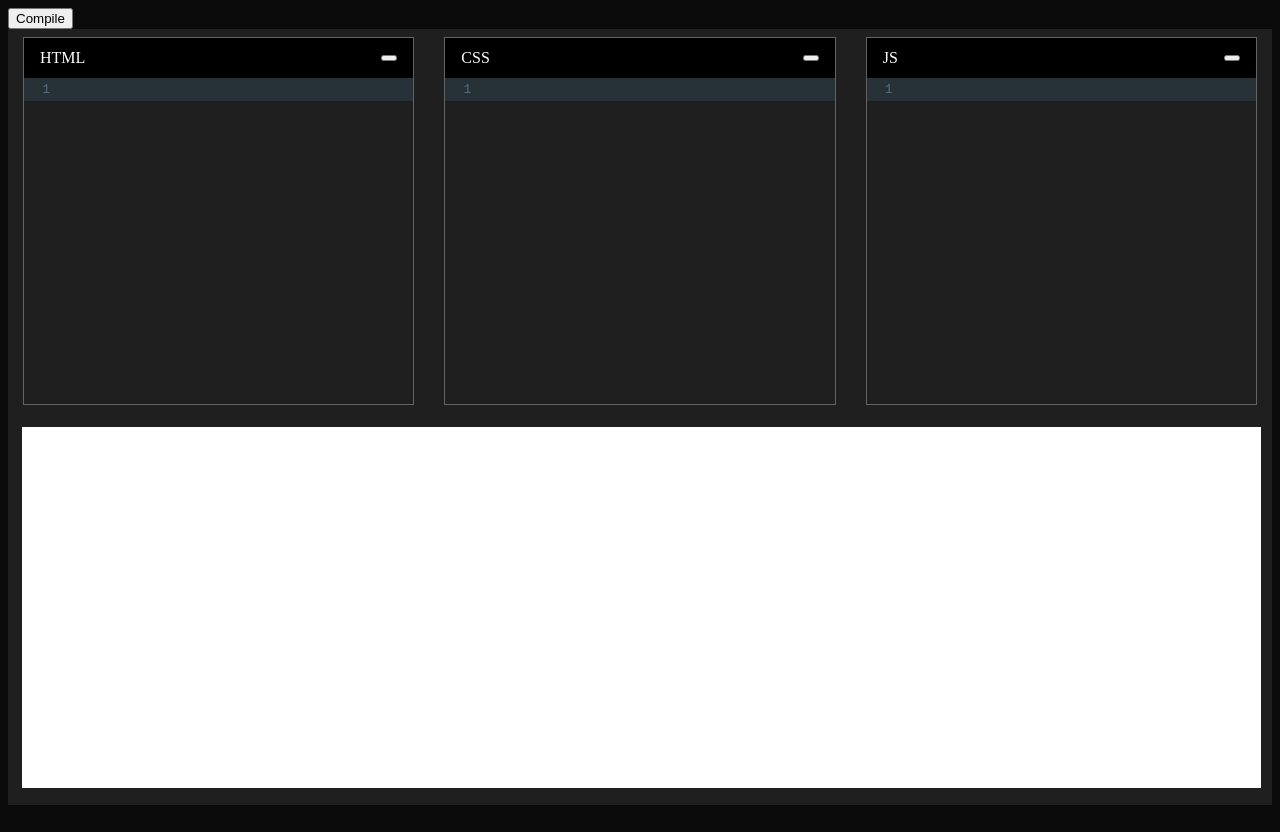
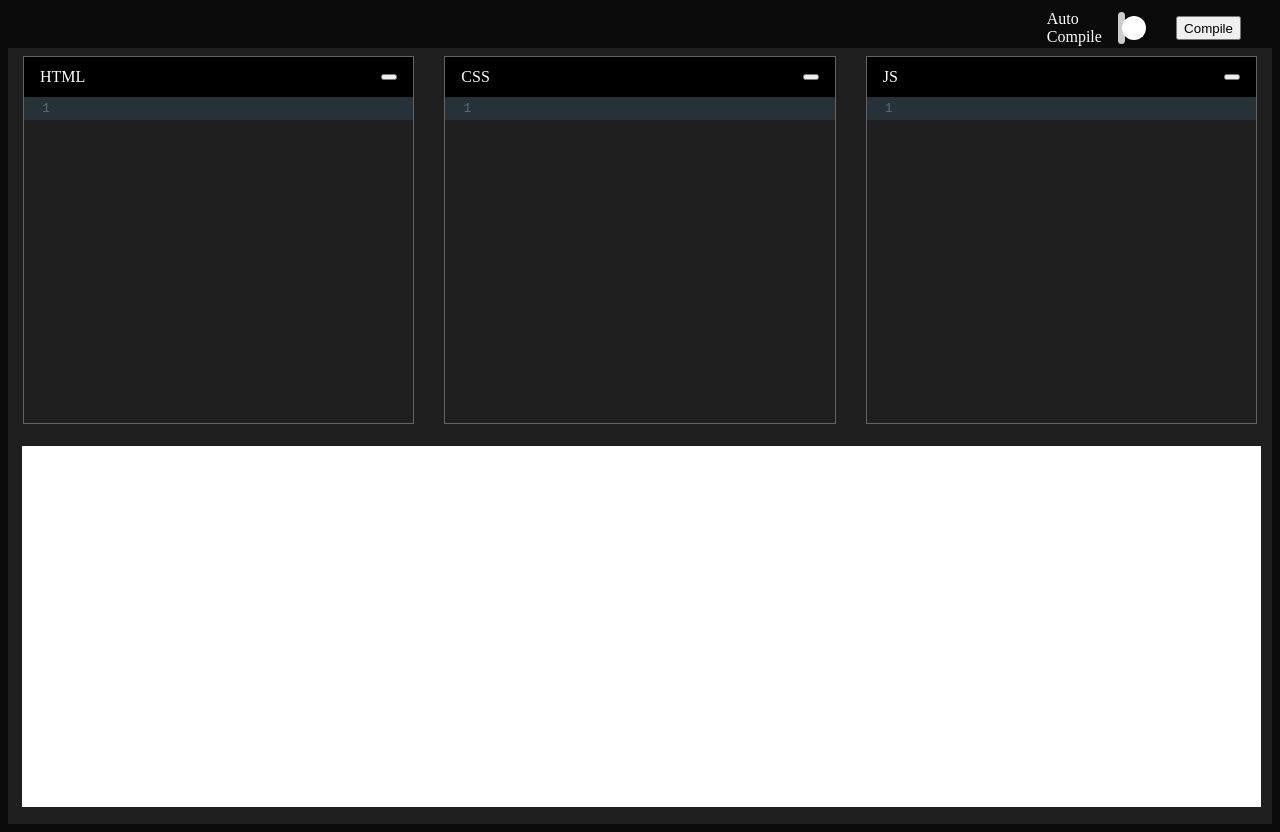
Before and after one commit to OgAeons/web-code-editor, a React (Vite) app: page / in a window 1280 px wide. Built offline with nearby package versions, Linux system fonts and the light colour scheme.

Commit message:
Added navbar and autocompile & compile button

```diff
--- a/src/components/App.jsx
+++ b/src/components/App.jsx
@@ -6,6 +6,7 @@ function App() {
     const [css, setCss] = useState("")
     const [javascript, setJavascript] = useState("")
     const [render, setRender] = useState("")
+    const [autoCompile, setAutoCompile] = useState(false)
 
     function handleCompile() {
         setRender(`
@@ -17,9 +18,32 @@ function App() {
         `)
     }
 
+    useEffect(() => {
+        if (autoCompile) {
+            const timeout = setTimeout(() => {
+                handleCompile()
+            }, 250)
+            return () => clearTimeout(timeout)
+        }
+    }, [html, css, javascript, autoCompile])
+
+    function toggleAutoCompile() {
+        setAutoCompile(prev => !prev);
+    }
+
     return (
         <div>
-            <button onClick={handleCompile}>Compile</button>
+            <div className="navbar">
+                <h2>Web Code Editor</h2>
+                <p>Auto Compile</p>
+                <label class="switch">
+                    <input type="checkbox" checked={autoCompile} onChange={toggleAutoCompile}/>
+                    <span class="slider round"></span>
+                </label>
+                <p> | </p>
+                <button onClick={handleCompile}>Compile</button>
+            </div>
+
             <div className="editor-section">
                 <Editor
                     title="HTML"
--- a/src/styles.css
+++ b/src/styles.css
@@ -37,3 +37,85 @@ iframe {
     background-color: white;
     margin: 0.9rem;
 }
+
+.navbar {
+    color: white;
+    height: 5vh;
+    display: flex;
+    justify-content: end;
+    align-items: center;
+    padding: 0 15px;
+}
+
+.navbar button {
+    height: 1.5rem;
+    margin: 0 1rem;
+}
+
+.navbar p {
+    margin: 0 1rem;
+}
+
+.navbar h2 {
+    margin-right: 134vh;
+}
+
+.switch {
+    color: white;
+    position: relative;
+    display: inline-block;
+    width: 3rem;
+    height: 2rem;
+  }
+
+  .switch input {
+    opacity: 0;
+    width: 0;
+    height: 0;
+  }
+
+  .slider {
+    position: absolute;
+    cursor: pointer;
+    top: 0;
+    left: 0;
+    right: 0;
+    bottom: 0;
+    background-color: #ccc;
+    -webkit-transition: .4s;
+    transition: .4s;
+  }
+
+  .slider:before {
+    position: absolute;
+    content: "";
+    height: 1.5rem;
+    width: 1.5rem;
+    left: 4px;
+    bottom: 4px;
+    background-color: white;
+    -webkit-transition: .4s;
+    transition: .4s;
+  }
+
+  input:checked + .slider {
+    background-color: #2196F3;
+  }
+
+  input:focus + .slider {
+    box-shadow: 0 0 1px #2196F3;
+  }
+
+  input:checked + .slider:before {
+    -webkit-transform: translateX(1rem);
+    -ms-transform: translateX(1rem);
+    transform: translateX(1rem);
+  }
+
+  .slider.round {
+    border-radius: 34px;
+  }
+
+  .slider.round:before {
+    border-radius: 50%;
+  }
```
